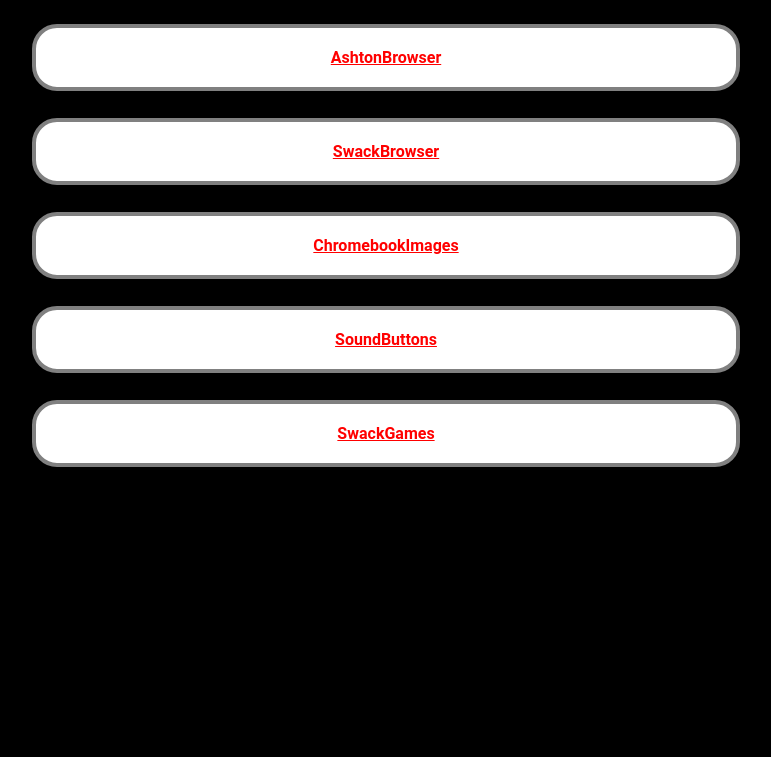
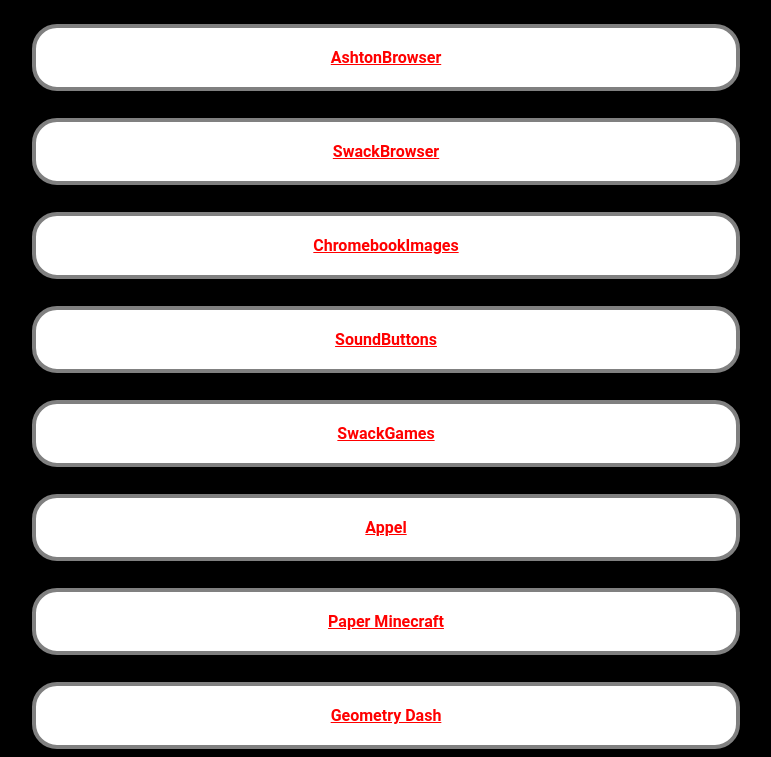
Before and after one commit to Aerolixdev/Test123, a plain HTML site: page index.html in a window 1280 px wide. Shown: the part 151-908 px from the top of the page, without its empty margins (254-1025 px from the left). Before the commit the page ends 800 px from the top, so only its background shows below. Drawn offline with Linux system fonts and the light colour scheme.

Commit message:
more sites

```diff
--- a/index.html
+++ b/index.html
@@ -17,5 +17,12 @@
         <a href="https://soundbuttons.netlify.app" class="sites">SoundButtons</a>
         <br>
         <a href="https://sites.google.com/stmike.net/swack?pli=1&authuser=2" class="sites">SwackGames</a>
+        <br>
+        <a href="https://appelplat.netlify.app/" class="sites">Appel</a>
+        <br>
+        <a href="https://pminecraft.netlify.app/" class="sites">Paper Minecraft</a>
+        <br>
+        <a href="https://gdash.netlify.app/" class="sites">Geometry Dash</a>
+
     </body>
 </html>
```
